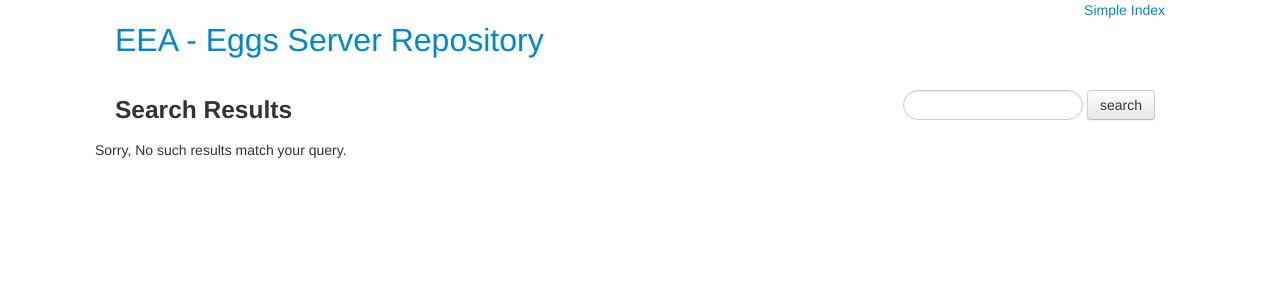
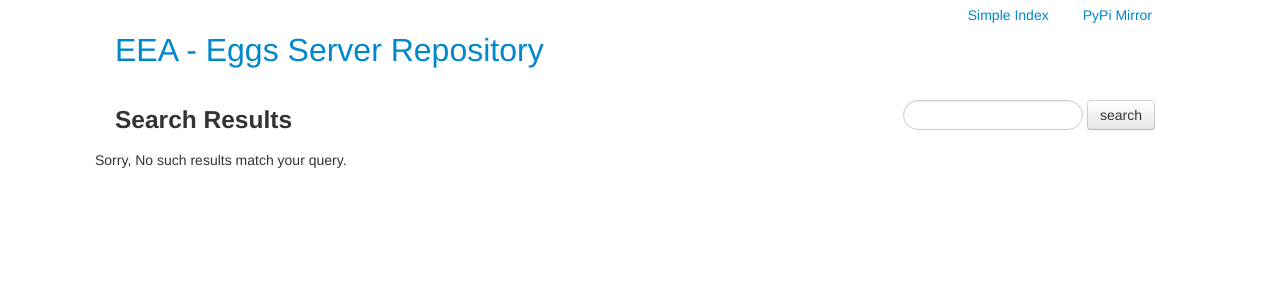
Before and after one commit to eea/ClueReleaseManager, a Python web app: template relmgr/templates/search.html in a window 1280 px wide. Shown: the top 300 px of the page. Run offline with Jinja, Linux system fonts and the light colour scheme; the template is opened without the code that fills it, so the values that code supplies are empty.

Commit message:
Add pypi mirror link

```diff
--- a/relmgr/templates/base.html
+++ b/relmgr/templates/base.html
@@ -8,7 +8,8 @@
   </head>
   <body>
     <ul class="top-actions">
-      <li><a href="{{ url_root }}simple/">Simple Index</a></li>
+      <li><a href="{{ url_root }}simple/" class="btn btn-link">Simple Index</a></li>
+      <li><a href="{{ url_root }}pypi/" class="btn btn-link">PyPi Mirror</a></li>
     </ul>
     <div class="top">
       <div class="logo"><a href="{{ url_root }}">EEA - Eggs Server Repository</a></div>
```
